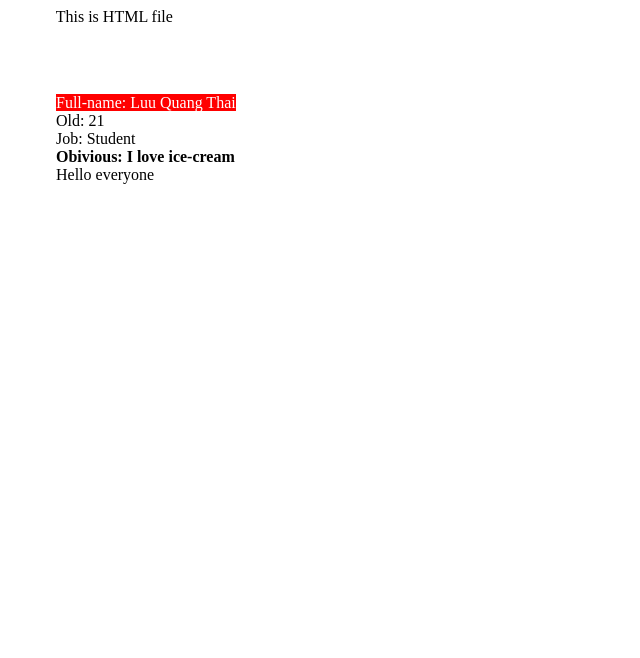
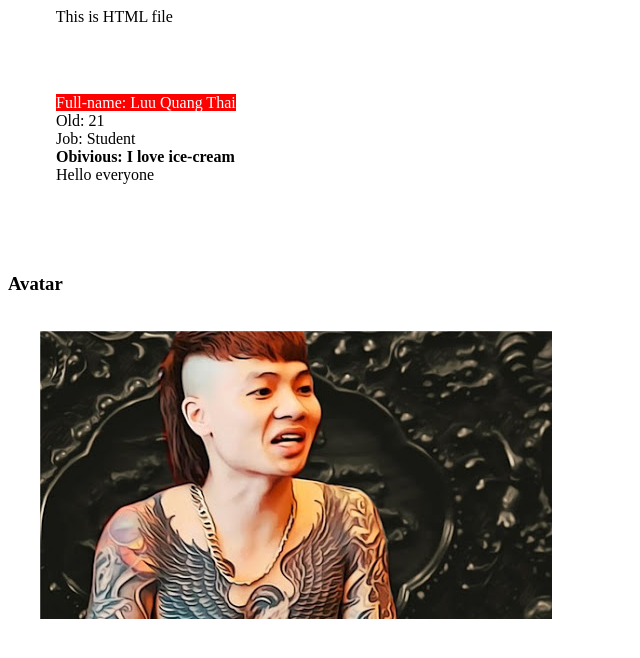
Before and after one commit to luuthai555/luuthai2.github.io, a plain HTML site: page index.html in a window 1280 px wide. Shown: the whole page, without its empty margins (0-640 px from the left). Drawn offline with Linux system fonts and the light colour scheme.

Commit message:
Third commit

```diff
--- a/index.html
+++ b/index.html
@@ -15,10 +15,9 @@
             Job: Student
             <b>Obivious: I love ice-cream</b>
             Hello everyone
-
-
-
         </p>
+        <h3>Avatar</h3>
+        <img src="./img/unnamed.jpg" alt="Not_show">
     </pre>
 </body>
 </html>
```
Also changed, not shown: img/unnamed.jpg (added).
